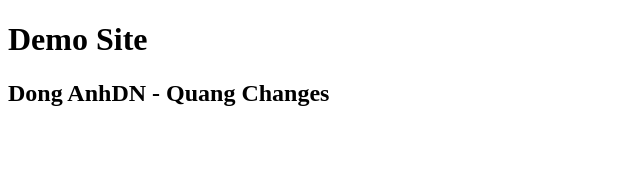
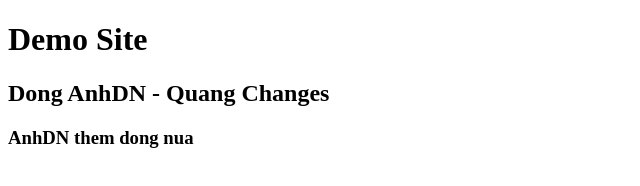
Before and after one commit to hdquang12/mysite, a plain HTML site: page index.html in a window 1280 px wide. Shown: the whole page, without its empty margins (0-640 px from the left). Drawn offline with Linux system fonts and the light colour scheme.

Commit message:
Update index.html
Anhdn commit lan 3

```diff
--- a/index.html
+++ b/index.html
@@ -9,5 +9,6 @@
 <body>
     <h1>Demo Site</h1>
     <h2>Dong AnhDN - Quang Changes</h2>
+    <h3>AnhDN them dong nua</h3>
 </body>
 </html>
```
